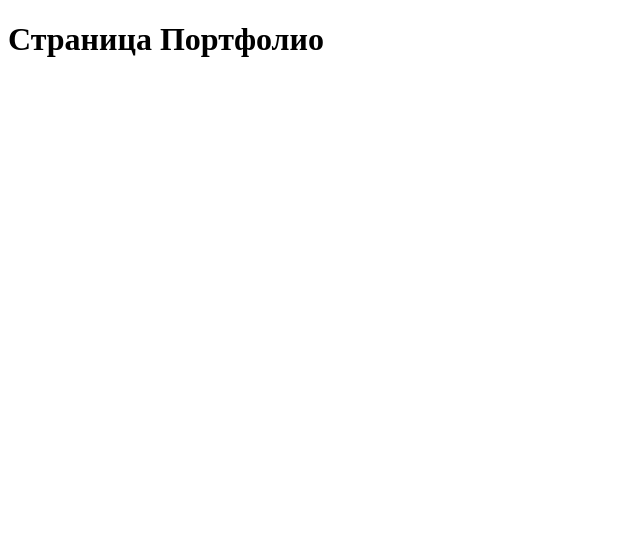
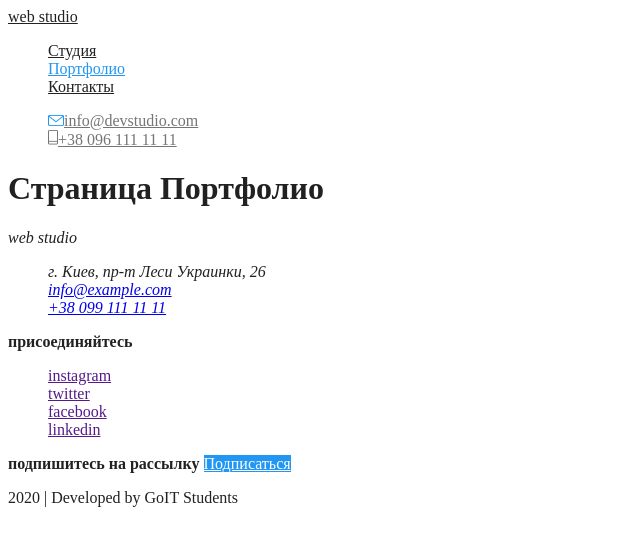
Before and after one commit to AlexChudak/html-css-hw-2, a plain HTML site: page portfolio.html in a window 1280 px wide. Shown: the whole page, without its empty margins (0-640 px from the left). Drawn offline with Linux system fonts and the light colour scheme.

Commit message:
connect css to portfolio

```diff
--- /dev/null
+++ b/css/common.css
@@ -0,0 +1,64 @@
+body {
+  color: #212121;
+  background-color: white;
+}
+/* убираем точки в списке во всем файле */
+ul {
+  list-style: none;
+}
+
+/* CSS переменные, применяем кл всем доку */
+
+:root {
+  --primary-text-color: #212121;
+  --secondary-text-color: #757575;
+  --accent-color: #2196f3;
+  --primary-bg-color: #2196f3;
+}
+
+/* фон хедера background:#FFFFFF */
+/* фон основной #E5E5E5 */
+/* фона доп #F5F4FA */
+/* фон футера #2F303A */
+/* цвет основного текста #212121 */
+/* цвет дополнительного текста #757575*/
+/* цвет текста белый #FFFFFF */
+/* цвет акцента текста #2196F3 и заливка кнопок */
+/*  Developed by color: rgba(255, 255, 255, 0.4); */
+
+/* logo */
+.logo {
+  color: var(--primary-text-color);
+}
+
+/* site-nav */
+
+.site-nav .link {
+  color: var(--primary-text-color);
+}
+
+.site-nav .link:hover,
+.site-nav .link:focus {
+  color: var(--accent-color);
+}
+
+/* чтобы подсечивалась ссылка */
+.site-nav .link-current {
+  color: var(--accent-color);
+}
+
+/* auth-nav */
+
+.auth-nav .link {
+  color: var(--secondary-text-color);
+}
+
+.auth-nav .link:hover,
+.sauth-nav .link:focus {
+  color: var(--accent-color);
+}
+
+/* button */
+.button {
+  color: white;
+  background-color: var(--primary-bg-color);
--- /dev/null
+++ b/css/main.css
@@ -0,0 +1,80 @@
+body {
+  color: #212121;
+  background-color: white;
+}
+/* убираем точки в списке во всем файле */
+ul {
+  list-style: none;
+}
+
+/* CSS переменные, применяем кл всем доку */
+
+:root {
+  --primary-text-color: #212121;
+  --secondary-text-color: #757575;
+  --accent-color: #2196f3;
+  --primary-bg-color: #2196f3;
+}
+
+/* фон хедера background:#FFFFFF */
+/* фон основной #E5E5E5 */
+/* фона доп #F5F4FA */
+/* фон футера #2F303A */
+/* цвет основного текста #212121 */
+/* цвет дополнительного текста #757575*/
+/* цвет текста белый #FFFFFF */
+/* цвет акцента текста #2196F3 и заливка кнопок */
+/*  Developed by color: rgba(255, 255, 255, 0.4); */
+
+/* logo */
+.logo {
+  color: var(--primary-text-color);
+}
+
+/* site-nav */
+
+.site-nav .link {
+  color: var(--primary-text-color);
+}
+
+.site-nav .link:hover,
+.site-nav .link:focus {
+  color: var(--accent-color);
+}
+
+/* чтобы подсечивалась ссылка */
+.site-nav .link-current {
+  color: var(--accent-color);
+}
+
+/* auth-nav */
+
+.auth-nav .link {
+  color: var(--secondary-text-color);
+}
+
+.auth-nav .link:hover,
+.sauth-nav .link:focus {
+  color: var(--accent-color);
+}
+
+/* Hero */
+.hero-title {
+  color: white;
+}
+
+/* Section & h2 */
+.section-title {
+  color: var(--primary-text-color);
+}
+
+/* Features */
+.features-text {
+  color: var(--title-text-color);
+}
+
+/* button */
+.button {
+  color: white;
+  background-color: var(--primary-bg-color);
+}
--- a/css/styles.css
+++ b/css/portfolio.css
@@ -42,6 +42,11 @@ ul {
   color: var(--accent-color);
 }
 
+/* чтобы подсечивалась ссылка */
+.site-nav .link-current {
+  color: var(--accent-color);
+}
+
 /* auth-nav */
 
 .auth-nav .link {
@@ -52,24 +57,3 @@ ul {
 .sauth-nav .link:focus {
   color: var(--accent-color);
 }
-
-/* Hero */
-.hero-title {
-  color: white;
-}
-
-/* Section & h2 */
-.section-title {
-  color: var(--primary-text-color);
-}
-
-/* Features */
-.features-text {
-  color: var(--title-text-color);
-}
-
-/* button */
-.button {
-  color: white;
-  background-color: var(--primary-bg-color);
-}
--- a/portfolio.html
+++ b/portfolio.html
@@ -4,8 +4,81 @@
     <meta charset="UTF-8" />
     <meta name="viewport" content="width=device-width, initial-scale=1.0" />
     <title>Portfolio</title>
+    <link rel="stylesheet" href="./css/common.css" />
+    <link rel="stylesheet" href="./css/portfolio.css" />
   </head>
   <body>
+    <!-- Хедер -->
+    <header>
+      <nav>
+        <a class="logo" href="./index.html"> web studio </a>
+
+        <ul class="site-nav">
+          <li><a href="./index.html" class="link">Студия</a></li>
+          <li><a href="./portfolio.html" class="link-current">Портфолио</a></li>
+          <li><a href="" class="link">Контакты</a></li>
+        </ul>
+      </nav>
+
+      <ul class="auth-nav">
+        <li>
+          <a href="mailto:" class="link"
+            ><img src="./Images/envelope.png" alt="" />info@devstudio.com</a
+          >
+        </li>
+        <li>
+          <a href="tel:" class="link"
+            ><img src="./Images/mobile.png" alt="" />+38 096 111 11 11</a
+          >
+        </li>
+      </ul>
+    </header>
+
     <h1>Страница Портфолио</h1>
+
+    <!--футер-->
+    <footer>
+      <!--Adress-->
+      <div>
+        <address>
+          web studio<br />
+          <ul>
+            <li>
+              г. Киев, пр-т Леси Украинки, 26
+              <br />
+            </li>
+            <li><a href="mailto:mango@mail.pig">info@example.com</a><br /></li>
+            <li>
+              <a href="tel:+1112223344">+38 099 111 11 11</a>
+            </li>
+          </ul>
+        </address>
+      </div>
+      <!--Social network-->
+      <div>
+        <b>присоединяйтесь</b>
+        <ul>
+          <li>
+            <a href="" aria-label=" link to instagram">instagram </a>
+          </li>
+          <li>
+            <a href="" aria-label="link to twitter">twitter </a>
+          </li>
+          <li>
+            <a href="" aria-label="link to facebook">facebook </a>
+          </li>
+          <li>
+            <a href="" aria-label="link to linkedin">linkedin </a>
+          </li>
+        </ul>
+      </div>
+      <!--подпишитесь на рассылку-->
+      <div>
+        <b>подпишитесь на рассылку</b>
+        <a href="" class="button">Подписаться</a>
+      </div>
+
+      <p>2020 | Developed by GoIT Students</p>
+    </footer>
   </body>
 </html>
```
Also changed, not shown: index.html (+3 -2 lines).
